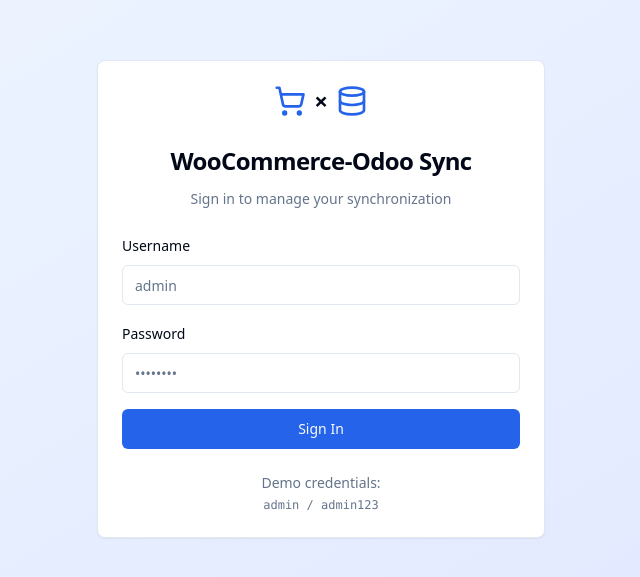
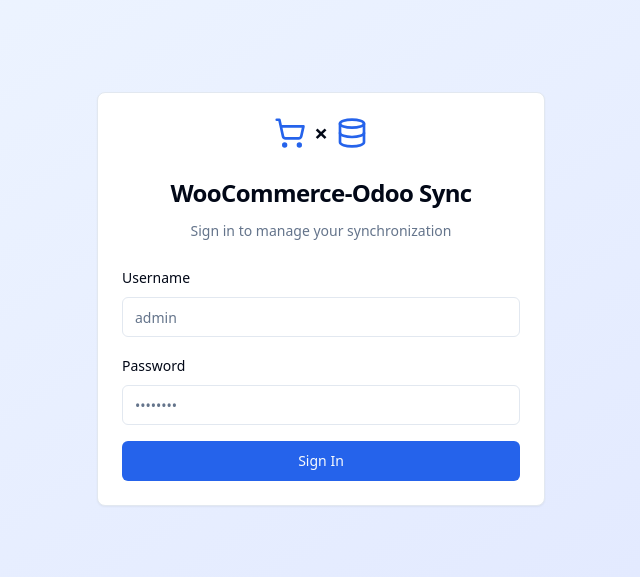
Before and after one commit to alainmy/odoo-sync-frontend, a React (Vite) app: page /login in a window 1280 px wide. Shown: the part 101-678 px from the top of the page, without its empty margins (319-959 px from the left). Built offline with nearby package versions, Linux system fonts and the light colour scheme.

Commit message:
Quitando credenciales demo de la vista login

```diff
--- a/src/pages/LoginPage.tsx
+++ b/src/pages/LoginPage.tsx
@@ -85,12 +85,6 @@
               {isLoading ? 'Signing in...' : 'Sign In'}
             </Button>
           </form>
-          <div className="mt-6 text-center text-sm text-muted-foreground">
-            <p>Demo credentials:</p>
-            <p className="font-mono text-xs mt-1">
-              admin / admin123
-            </p>
-          </div>
         </CardContent>
       </Card>
     </div>
```
